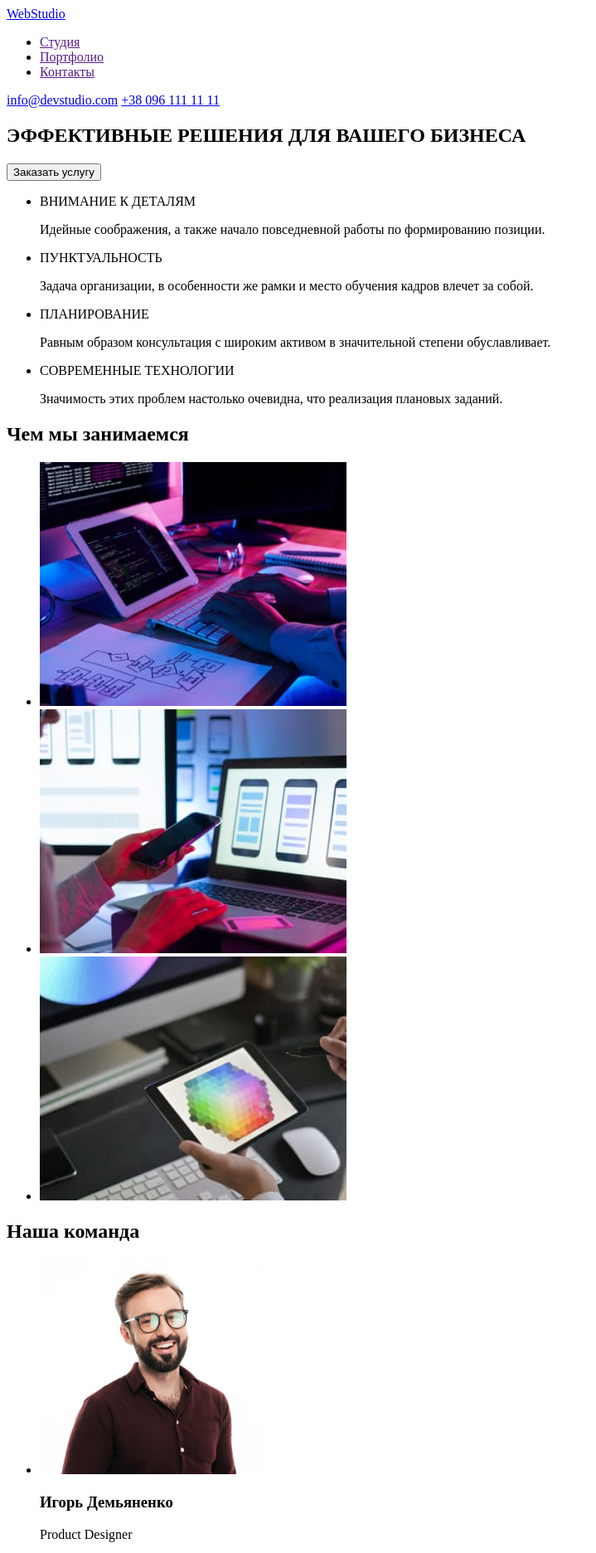
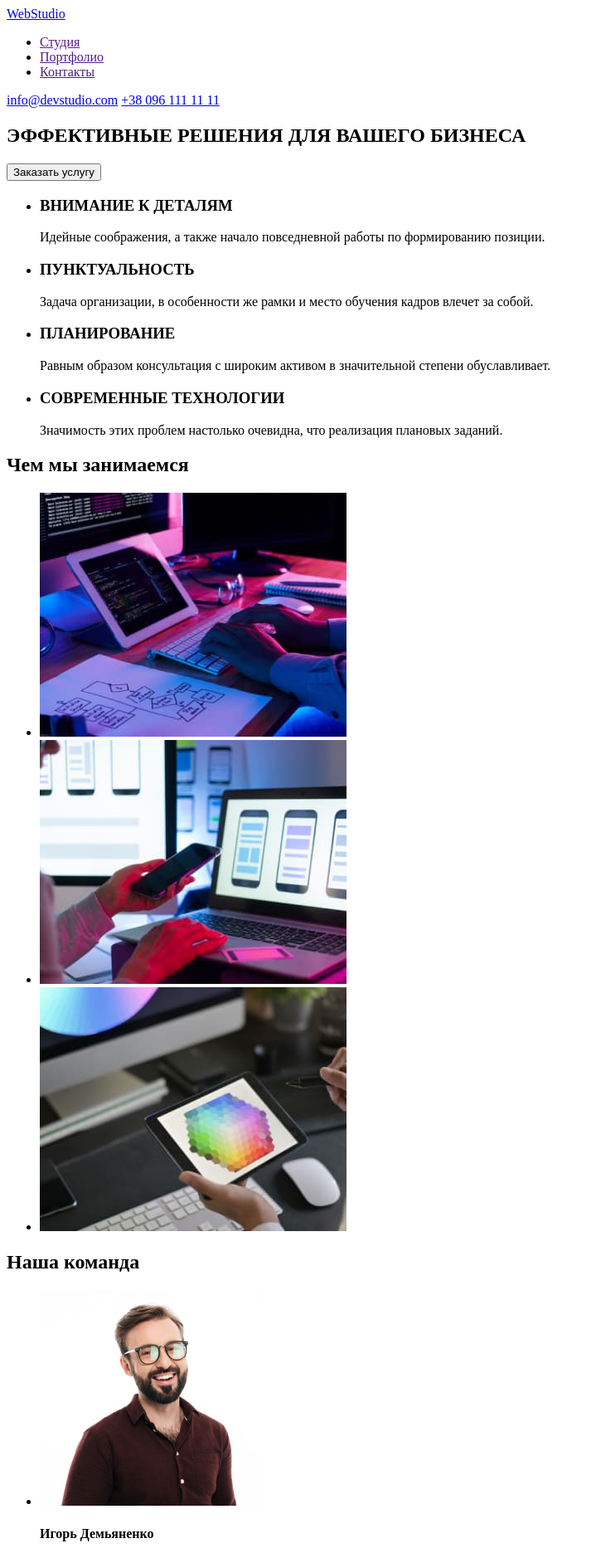
Before and after one commit to YanaKarpliuk/goit-markup-hw-01, a plain HTML site: page index.html in a window 1280 px wide. Shown: the top 1872 px of the page at 83% size, without its empty margins (0-719 px from the left). Drawn offline with Linux system fonts and the light colour scheme.

Commit message:
notification

```diff
--- a/index.html
+++ b/index.html
@@ -31,22 +31,26 @@
     <section>
       <ul>
         <li>
-          <p>ВНИМАНИЕ К ДЕТАЛЯМ</p>
+          <h3>ВНИМАНИЕ К ДЕТАЛЯМ</h3>
           <p>Идейные соображения, а также начало повседневной работы по формированию позиции.</p>
         </li>
         <li>
-          <p>ПУНКТУАЛЬНОСТЬ</p>
+          <h3>ПУНКТУАЛЬНОСТЬ</h3>
           <p>Задача организации, в особенности же рамки и место обучения кадров влечет за собой.</p>
         </li>
         <li>
-          <p>ПЛАНИРОВАНИЕ</p>
+          <h3>ПЛАНИРОВАНИЕ</h3>
           <p>Равным образом консультация с широким активом в значительной степени обуславливает.</p>
         </li>
         <li>
-          <p>СОВРЕМЕННЫЕ ТЕХНОЛОГИИ</p>
+          <h3>СОВРЕМЕННЫЕ ТЕХНОЛОГИИ</h3>
           <p>Значимость этих проблем настолько очевидна, что реализация плановых заданий.</p>
         </li>
       </ul>
+    </section>
+
+    <!-- Section 3 -->
+    <section>
       <h2>Чем мы занимаемся</h2>
       <ul>
         <li><img src="images/img-1.jpg" alt="человек печатает" width="370"></li>
@@ -55,28 +59,28 @@
       </ul>
     </section>
 
-    <!-- Section 3 -->
+    <!-- Section 4 -->
     <section>
       <h2>Наша команда</h2>
       <ul>
         <li>
           <img src="images/person-1.jpg" alt="человек 1" width="270">
-          <h3>Игорь Демьяненко</h3>
+          <h4>Игорь Демьяненко</h4>
           <p>Product Designer</p>
         </li>
         <li>
           <img src="images/person-2.jpg" alt="человек 2" width="270">
-          <h3>Ольга Репина</h3>
+          <h4>Ольга Репина</h4>
           <p>Frontend Developer</p>
         </li>
         <li>
           <img src="images/person-3.jpg" alt="человек 3" width="270">
-          <h3>Николай Тарасов</h3>
+          <h4>Николай Тарасов</h4>
           <p>Marketing</p>
         </li>
         <li>
           <img src="images/person-4.jpg" alt="человек 4" width="270">
-          <h3>Михаил Ермаков</h3>
+          <h4>Михаил Ермаков</h4>
           <p>Михаил Ермаков</p>
         </li>
       </ul>
```
